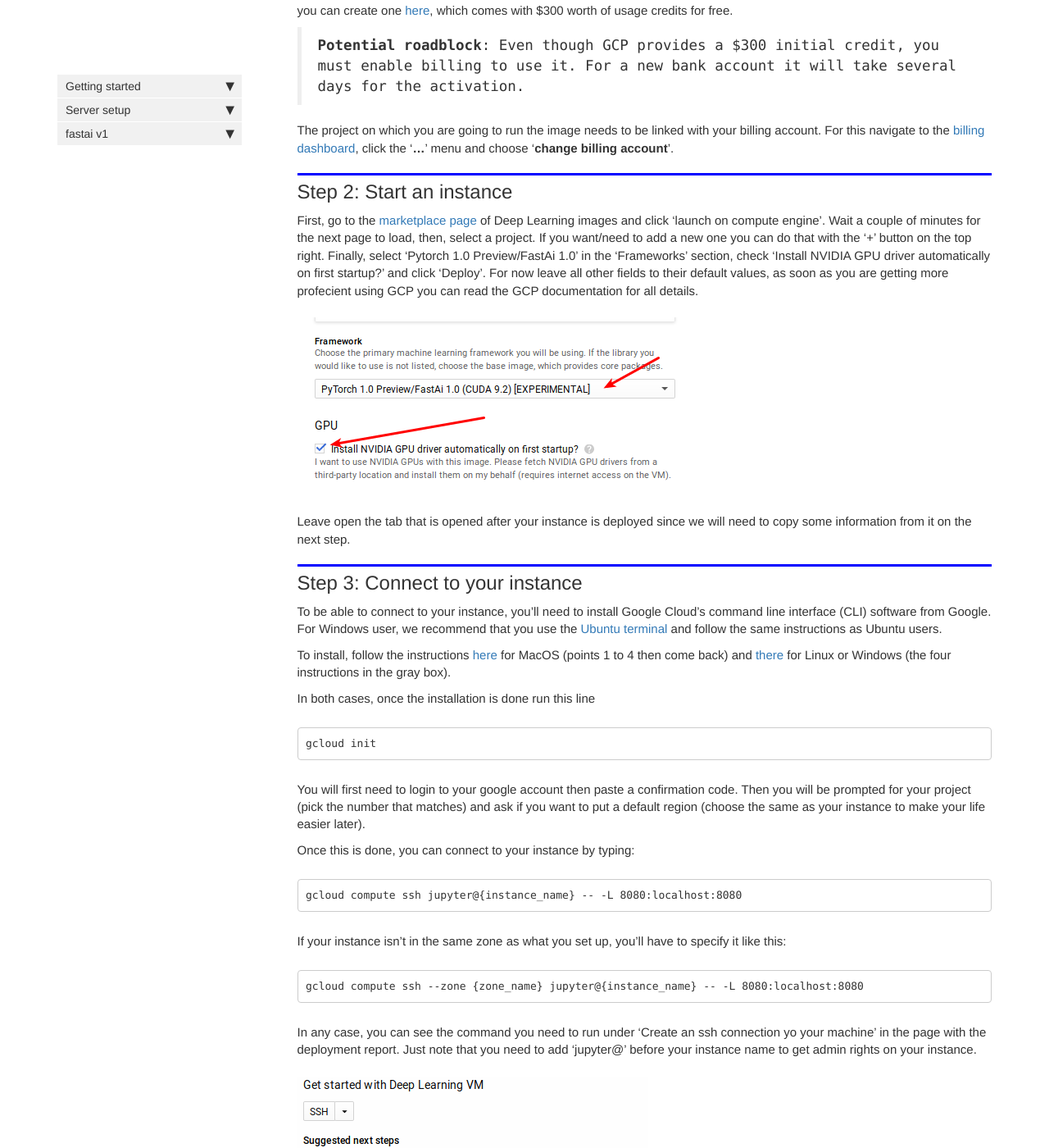
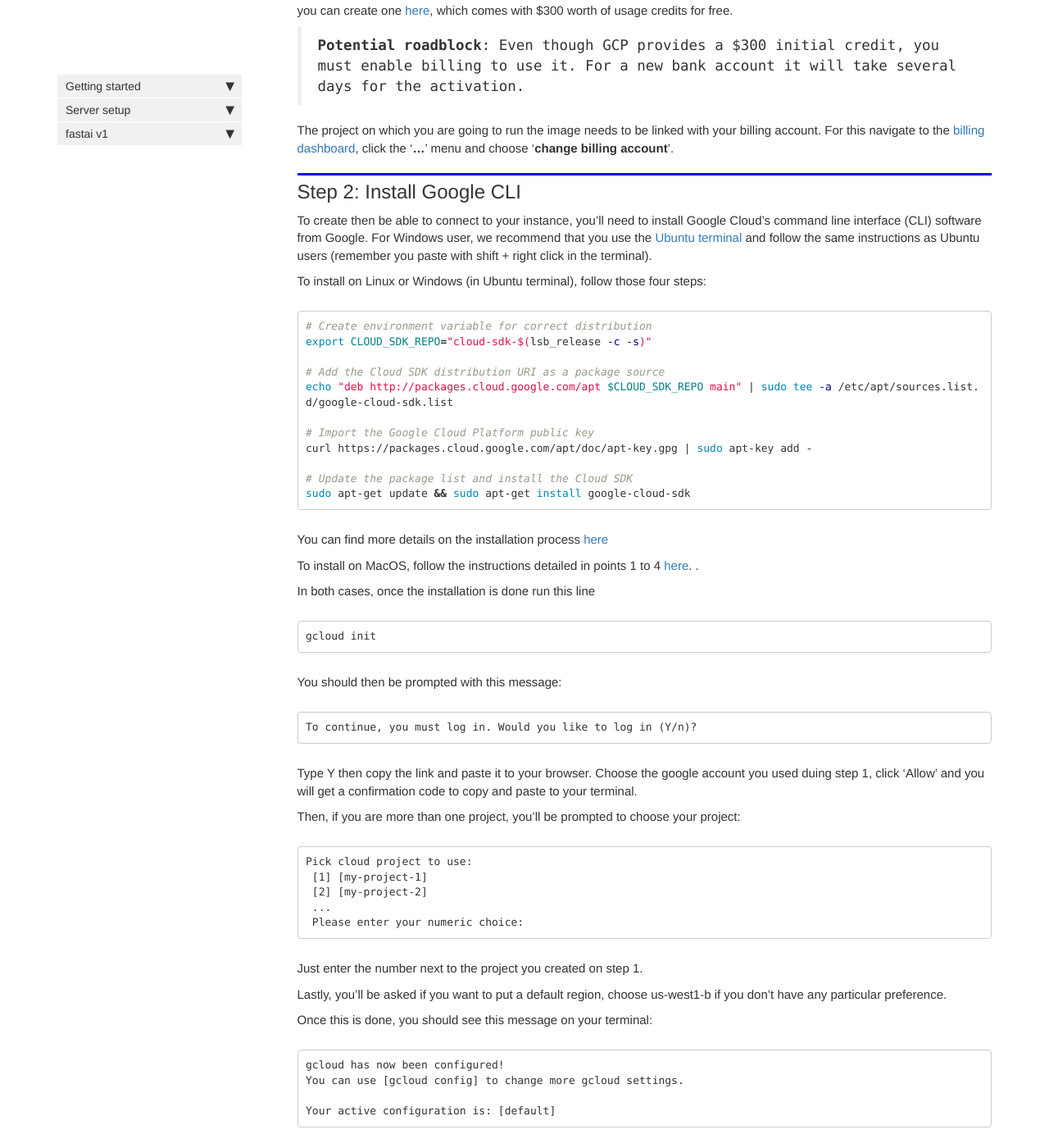
Before and after one commit to tamersalama/course-v3, a Jekyll site: the page built from docs/gcp_tutorial.md, in a window 1280 px wide and 1400 px high, scrolled down 471 px. Shown: the whole window at 82% size. Built offline with Jekyll 4.4.1, drawn with Linux system fonts in a browser that asks for light colours; nearby versions of some CDN libraries; comment, search, counter and statistics services are not loaded; some of the changed text lies outside the part shown.

Commit message:
Polish GCP

````diff
--- a/docs/gcp_tutorial.md
+++ b/docs/gcp_tutorial.md
@@ -22,38 +22,88 @@
 
 The project on which you are going to run the image needs to be linked with your billing account. For this navigate to the [billing dashboard](https://console.cloud.google.com/billing/projects), click the '**...**' menu and choose '**change billing account**'.
 
-## Step 2: Start an instance
-First, go to the [marketplace page](https://console.cloud.google.com/marketplace/details/click-to-deploy-images/deeplearning) of Deep Learning images and click 'launch on compute engine'. Wait a couple of minutes for the next page to load, then, select a project. If you want/need to add a new one you can do that with the '+' button on the top right. Finally, select 'Pytorch 1.0 Preview/FastAi 1.0' in the 'Frameworks' section, check 'Install NVIDIA GPU driver automatically on first startup?' and click 'Deploy'. For now leave all other fields to their default values, as soon as you are getting more profecient using GCP you can read the GCP documentation for all details.
+## Step 2: Install Google CLI
 
-![image_drivers](images/gcp_tutorial/image_drivers.png)
+To create then be able to connect to your instance, you'll need to install Google Cloud's command line interface (CLI) software from Google. For Windows user, we recommend that you use the [Ubuntu terminal](terminal_tutorial) and follow the same instructions as Ubuntu users (remember you paste with shift + right click in the terminal).
 
-Leave open the tab that is opened after your instance is deployed since we will need to copy some information from it on the next step.
+To install on Linux or Windows (in Ubuntu terminal), follow those four steps:
+``` bash
+# Create environment variable for correct distribution
+export CLOUD_SDK_REPO="cloud-sdk-$(lsb_release -c -s)"
 
-## Step 3: Connect to your instance
+# Add the Cloud SDK distribution URI as a package source
+echo "deb http://packages.cloud.google.com/apt $CLOUD_SDK_REPO main" | sudo tee -a /etc/apt/sources.list.d/google-cloud-sdk.list
 
-To be able to connect to your instance, you'll need to install Google Cloud's command line interface (CLI) software from Google. For Windows user, we recommend that you use the [Ubuntu terminal](terminal_tutorial) and follow the same instructions as Ubuntu users.
+# Import the Google Cloud Platform public key
+curl https://packages.cloud.google.com/apt/doc/apt-key.gpg | sudo apt-key add -
 
-To install, follow the instructions [here](https://cloud.google.com/sdk/docs/quickstart-macos) for MacOS (points 1 to 4 then come back) and [there](https://cloud.google.com/sdk/docs/quickstart-debian-ubuntu) for Linux or Windows (the four instructions in the gray box).
+# Update the package list and install the Cloud SDK
+sudo apt-get update && sudo apt-get install google-cloud-sdk
+```
+You can find more details on the installation process [here](https://cloud.google.com/sdk/docs/quickstart-debian-ubuntu)
+
+To install on MacOS, follow the instructions detailed in points 1 to 4 [here](https://cloud.google.com/sdk/docs/quickstart-macos). .
 
 In both cases, once the installation is done run this line
-```
+``` bash
 gcloud init
 ```
-You will first need to login to your google account then paste a confirmation code. Then you will be prompted for your project (pick the number that matches) and ask if you want to put a default region (choose the same as your instance to make your life easier later).
+
+You should then be prompted with this message:
+```
+To continue, you must log in. Would you like to log in (Y/n)?
+```
+Type Y then copy the link and paste it to your browser. Choose the google account you used duing step 1, click 'Allow' and you will get a confirmation code to copy and paste to your terminal.
+
+Then, if you are more than one project, you'll be prompted to choose your project:
+```
+Pick cloud project to use:
+ [1] [my-project-1]
+ [2] [my-project-2]
+ ...
+ Please enter your numeric choice:
+ ```
+Just enter the number next to the project you created on step 1.
+
+Lastly, you'll be asked if you want to put a default region, choose us-west1-b if you don't have any particular preference.
+
+Once this is done, you should see this message on your terminal:
+```
+gcloud has now been configured!
+You can use [gcloud config] to change more gcloud settings.
+
+Your active configuration is: [default]
+```
+
+## Step 3: Create an instance
+
+To create the instance we recommend, just copy and paste the following command in your terminal. You can change \$INSTANCE_NAME to any name you want for your instance.
+
+```bash
+export IMAGE_FAMILY="pytorch-1-0-cu92-experimental" # or "pytorch-1-0-cpu-experimental" for non-GPU instances
+export ZONE="us-west1-b"
+export INSTANCE_NAME="my-fastai-instance"
+export INSTANCE_TYPE="n1-standard-8"
+gcloud compute instances create $INSTANCE_NAME \
+        --zone=$ZONE \
+        --image-family=$IMAGE_FAMILY \
+        --image-project=deeplearning-platform-release \
+        --maintenance-policy=TERMINATE \
+        --accelerator='type=nvidia-tesla-p100,count=1' \
+        --machine-type=$INSTANCE_TYPE \
+        --boot-disk-size=120GB \
+        --metadata='install-nvidia-driver=True' \
+        --preemtible
+```
+
+You will have to wait a little bit until you see informing you the instance has been created. You can see it online [there](https://console.cloud.google.com/compute/instances) (note that this will be the page you have to go to later to start your instance). You can also read more details about instance creation form the command line [here](https://blog.kovalevskyi.com/deep-learning-images-for-google-cloud-engine-the-definitive-guide-bc74f5fb02bc).
 
 Once this is done, you can connect to your instance by typing:
-```
-gcloud compute ssh jupyter@{instance_name} -- -L 8080:localhost:8080
+```bash
+gcloud compute ssh --zone=$ZONE jupyter@$INSTANCE_NAME -- -L 8080:localhost:8080
 ```
 
-If your instance isn't in the same zone as what you set up, you'll have to specify it like this:
-```
-gcloud compute ssh --zone {zone_name} jupyter@{instance_name} -- -L 8080:localhost:8080
-```
-
-In any case, you can see the command you need to run under 'Create an ssh connection yo your machine' in the page with the deployment report. Just note that you need to add 'jupyter@' before your instance name to get admin rights on your instance.
-
-![ssh](images/gcp_tutorial/ssh.png)
+If you put your default zone to 'us-west1-b' (or changed the zone of your instance to your configuration default), you can skip the '--zone=$ZONE' part.
 
 Before you are able to connect, Google Cloud may ask you to create an SSH key. Just follow the prompts, choose a passphrase and save it somewhere safe.
 
@@ -61,13 +111,13 @@
 
 ## Step 4: Access fast.ai materials
 
-Run `git clone https://github.com/fastai/course-v3` in your terminal to get a folder with all the fast.ai materials.
+Run
+```bash
+git clone https://github.com/fastai/course-v3
+```
+in your terminal to get a folder with all the fast.ai materials.
 
-Next move into the directory where you will find the materials for the course by running:
-
-`cd course-v3/nbs`
-
-Finally run `jupyter notebook` in your terminal, as seen above. Voilà! Now you can experiment yourself with fast.ai lessons! If it is your first time with Jupyter Notebook, refer to our [Jupyter Notebook tutorial](http://course-v3.fast.ai/dlami_tutorial.html).
+Next from your [jupyter notebook](http://localhost:8080/tree), move into the directory 'course-v3/nbs/' where you will find the materials for the course. If it is your first time with Jupyter Notebook, refer to our [Jupyter Notebook tutorial](http://course-v3.fast.ai/dlami_tutorial.html).
 
 If you have any problem while using the `fastai` library try running `conda update -all`.
 
````
Also changed, not shown: other parts of docs/gcp_tutorial.md (+2 -2 lines), docs/dlami_tutorial.md (+1 -1 lines), docs/gradient_tutorial.md (+1 -1 lines).
